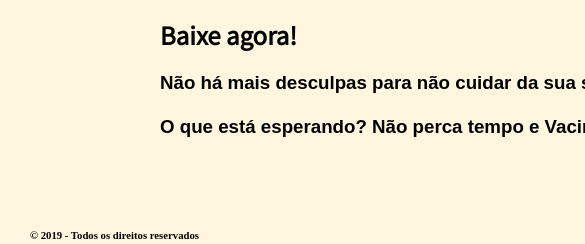
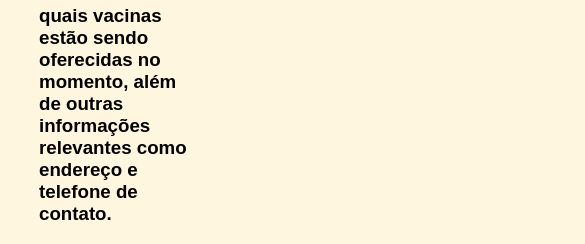
Before and after one commit to filipecbs/ProjetoFrontend, a plain HTML site: page index.html in a window 390 px wide. Shown: the part 3071-3315 px from the top of the page, 585 px wide, since content can reach past the window. Drawn offline with nearby package versions, Linux system fonts and the light colour scheme; grey boxes are pictures that could not be loaded; a web font is replaced by a local one.

Commit message:
* Ajeitada a indentação do código

```diff
--- a/index.html
+++ b/index.html
@@ -18,8 +18,8 @@
         <div class="group">
             <section class="grid">
 
+                <div class="centraliza">
                     <!--O que é-->
-            <div class="centraliza">
                     <section class="col-2-3">
                         <h2>O que é o Vacine-se!</h2>
                         <h3>A EJCM em parceria com o DATASUS criou o Vacine-se! Ele reúne em um só lugar
@@ -95,9 +95,8 @@
 
                     </section>
 
-            <aside>
-
-            </aside>
+                    <aside></aside>
             </div>
         <footer class="container"><h6>&copy 2019 - Todos os direitos reservados</h6></footer>
     </body>
+</html>
--- a/style.css
+++ b/style.css
@@ -1,3 +1,9 @@
+@media screen and (max-width: 480px) {
+    body {
+        width: 50%;
+    }
+}
+
 *,
 *:before,
 *:after {
@@ -11,14 +17,18 @@ header {
     color: #FFF6DF;
     background: #2C6028;
     background: -webkit-linear-gradient(#4CA247, #2C6028);
-    background:    -moz-linear-gradient(#4CA247, #2C6028);
-    background:         linear-gradient(#4CA247, #2C6028);
+    background: -moz-linear-gradient(#4CA247, #2C6028);
+    background: linear-gradient(#4CA247, #2C6028);
 }
 
 .container,
 .grid {
     margin: 0 auto;
-  width: 960px;
+    width: 60vw;
+}
+
+img {
+    height: 40vw;
 }
 
 .container {
@@ -89,6 +99,7 @@ aside {
 }
 
 footer {
+    text-align: center;
     padding-top: 44px;
 }
 
```
Lines whose indentation alone changed are shown as unchanged.
